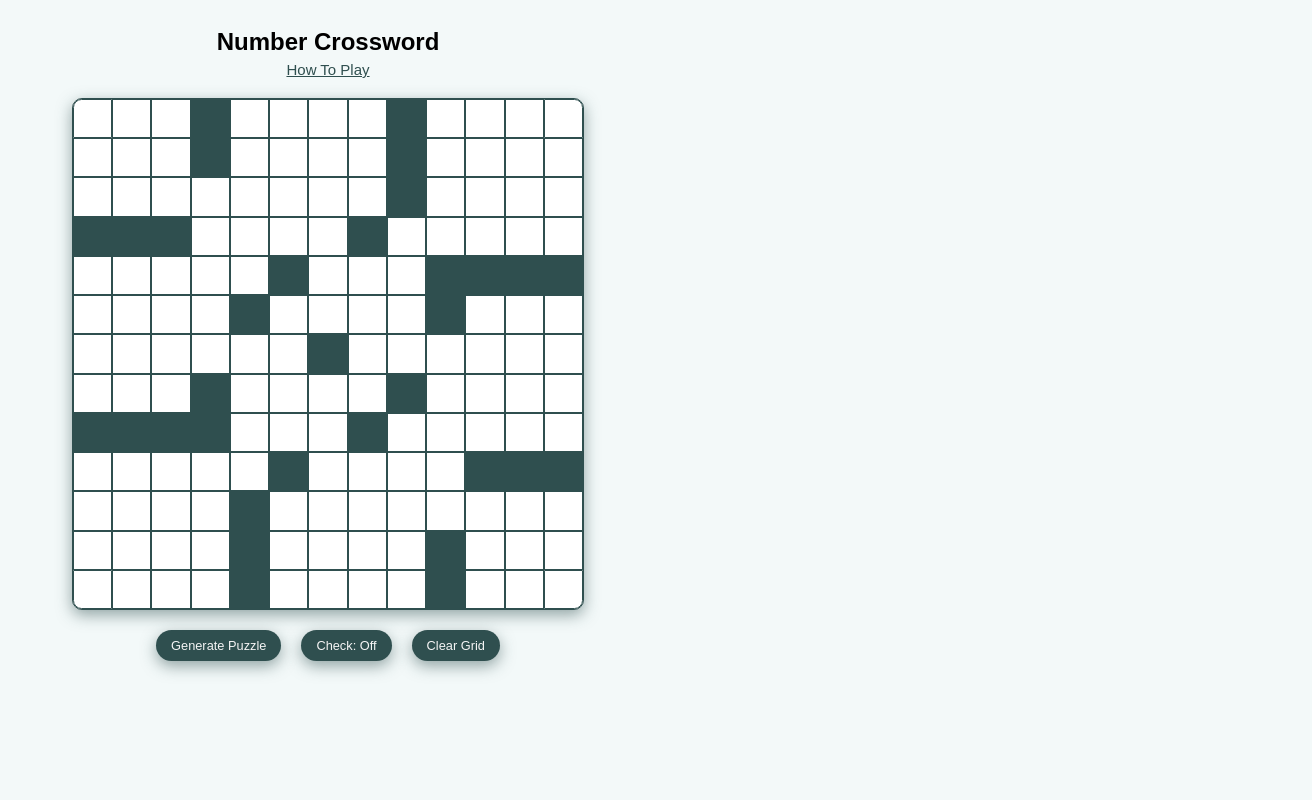
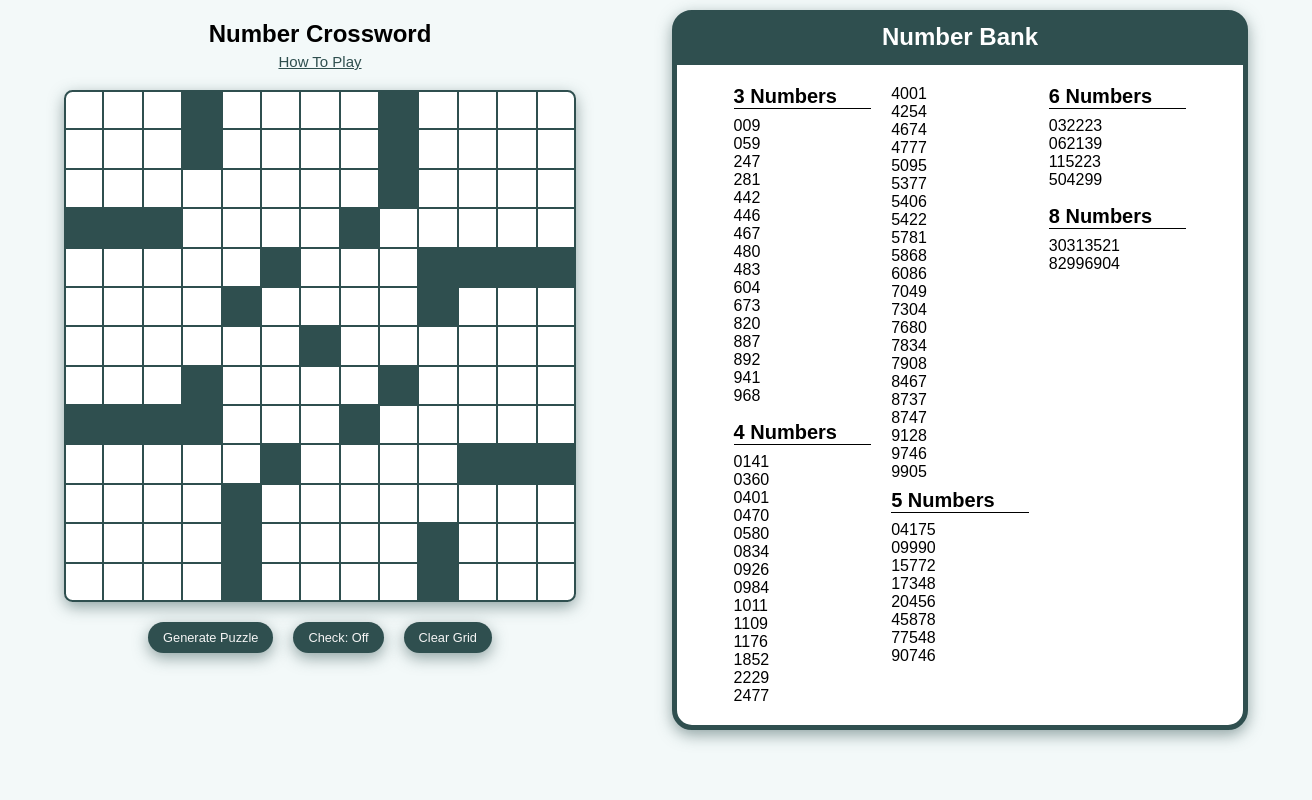
Before and after one commit to rochat99/numberCrossword, a website: page public/index.html in a window 1280 px wide. Shown: the top 800 px of the page, 1312 px wide, since content can reach past the window. Drawn offline with Linux system fonts and the light colour scheme.

Commit message:
update style.css

```diff
--- a/public/assets/css/style.css
+++ b/public/assets/css/style.css
@@ -6,6 +6,7 @@
 /*VARIABLES*/
 :root {
   --red: #B11148;
+  --redTransparent: #B1114880;
   --darkRed: #FF00004D;
   --green: #A5D0D0;
   --greenTransparent: #A5D0D020;
@@ -18,6 +19,7 @@ body {
   display: flex;
   flex-direction: column;
   background-color: var(--greenTransparent);
+  margin: 0;
 }
 
 /*HEADER*/
@@ -63,6 +65,7 @@ header > h2 {
   display: flex;
   flex-direction: row;
   align-items: center;
+  justify-content: center;
   background-color: var(--green);
   margin: -15px -20px 15px -20px;
   padding: 5px 10px;
@@ -81,8 +84,9 @@ header > h2 {
 }
 
 #tutorialHeader > h3 {
+  text-align: center;
+  flex: 1;
   margin: 0;
-  margin-left: 22%;
 }
 
 #closeBtn:hover {
@@ -98,15 +102,15 @@ header > h2 {
 
 #boxes {
   display: grid;
-  grid-template-columns: repeat(13,1fr);
-  grid-template-rows: repeat(13,1fr);
+  grid-template-columns: repeat(13, minmax(0, 1fr));
+  grid-template-rows: repeat(13, minmax(0, 1fr));
 
   width: 90vw;
 
   border-radius: 10px;
   aspect-ratio: 1/1;
 
-  border: solid 1px var(--darkGreen);
+  /* border: solid 1px var(--darkGreen); */
   background-color: white;
   box-shadow: var(--shadow);
 }
@@ -116,13 +120,18 @@ header > h2 {
 #boxes .cell:nth-child(157) {border-bottom-left-radius: 8.5px;}
 #boxes .cell:last-child {border-bottom-right-radius: 8.5px;}
 
+
+
+.cell:has([data-row="12"]) {border-bottom: solid 2px var(--darkGreen);}
+.cell:has([data-col="12"]) {border-right: solid 2px var(--darkGreen);}
+.cell:has([data-row="0"]) {border-top: solid 2px var(--darkGreen);}
+.cell:has([data-col="0"]) {border-left: solid 2px var(--darkGreen);}
+
 .cell {
   display: flex;
   justify-content: center;
   align-items: center;
   border: solid 1px var(--darkGreen);
-  width: 100%;
-  height: 100%;
   aspect-ratio: 1/1;
 }
 
@@ -200,6 +209,10 @@ button:hover {
   background-color: var(--red);
 }
 
+#answerCheck.active:hover {
+  background-color: var(--redTransparent);
+}
+
 
 /*NUMBER BANK*/
 #bankContainer {
@@ -223,13 +236,6 @@ button:hover {
 }
 
 #bankHeader {
-  background-color: var(--darkGreen);
-  width: 100%;
-  height: 100%;
-  padding: 8px 0;
-  text-align: center;
-  border-radius: 5px 5px 0 0;
-
   display: none;
 }
 
@@ -277,13 +283,16 @@ button:hover {
 
 #numBank {
   column-count: 3;
+  column-fill: auto;
+  flex: 1;
+  min-height: 0;
   gap: 20px;
   text-align: left;
   margin-top: 20px;
 }
 
-.lengthGroup:nth-child(1) {
-  margin-top: -23px;
+.lengthGroup:nth-child(1) h4 {
+  margin-top: 0;
 }
 
 h2 {
@@ -297,7 +306,10 @@ h3 {
 
 h4 {
   font-size: .9rem;
-  margin-bottom: -15px;
+  margin-bottom: -8px;
+  margin-top: 8px;
+  border-bottom: 1.5px solid black;
+  break-after: avoid;
 }
 
 p, a {
@@ -324,6 +336,11 @@ ul {
 }
 
 @media screen and (min-width:650px) {
+
+  #tutorialModal, #winModal, #loseModal {
+    width: 40vw;
+    padding: 15px 20px 20px 20px;
+  }
 
   header {
     width: 50vw;
@@ -365,6 +382,7 @@ ul {
   #buttons {
     width: 50vw;
     justify-content: center;
+    margin-bottom: 0;
   }
 
  /* #bankContainer {
@@ -373,28 +391,41 @@ ul {
   }*/
 
   #bankContainer {
-  position: relative;
-  display: flex;
-  flex-direction: column;
-  align-items: center;
-  justify-content: flex-end;
-  background-color: white;
-  border: solid 5px var(--darkGreen);
-  border-radius: 20px;
-  padding-bottom: 20px;
-  width: 45vw;
-  margin: 0 auto;
-  box-shadow: var(--shadow);
-}
+    position: relative;
+    justify-content: flex-end;
+    width: 45vw;
+    margin: -10vh auto 0;
+    top: 0;
+    left: 0;
+    padding-bottom: 8px;
+  }
+
+  #bankHeader {
+    display: flex;
+    justify-content: center;
+    background-color: var(--darkGreen);
+    width: 100%;
+    height: 50px;
+    padding: 8px 0;
+    text-align: center;
+    border-radius: 5px 5px 0 0;
+  }
+
+  #bankHeader > h2 {
+    height: 30px;
+  }
+
+  #bankTab {
+    display: none;
+  }
+
 
   #numBank {
-  column-count: 4;
   width: 80%;
-  height: 100%;
-}
+  }
 
   li {
-    font-size: 20px;
+    font-size: 16px;
   }
 
   h4 {
```
